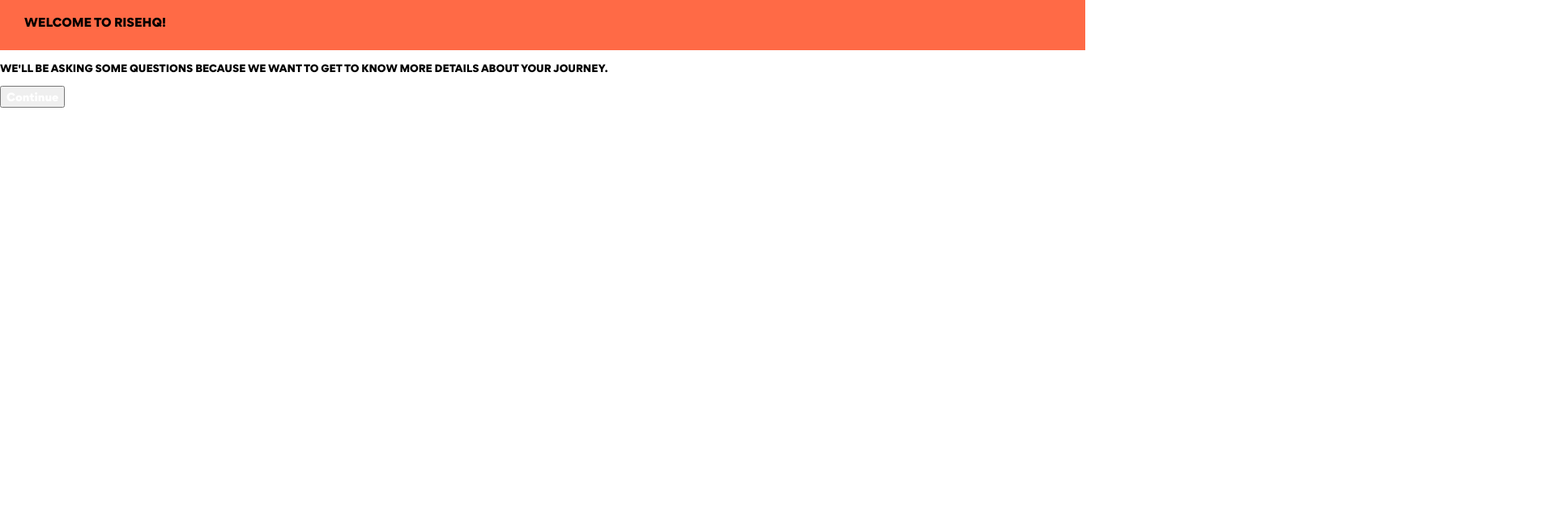
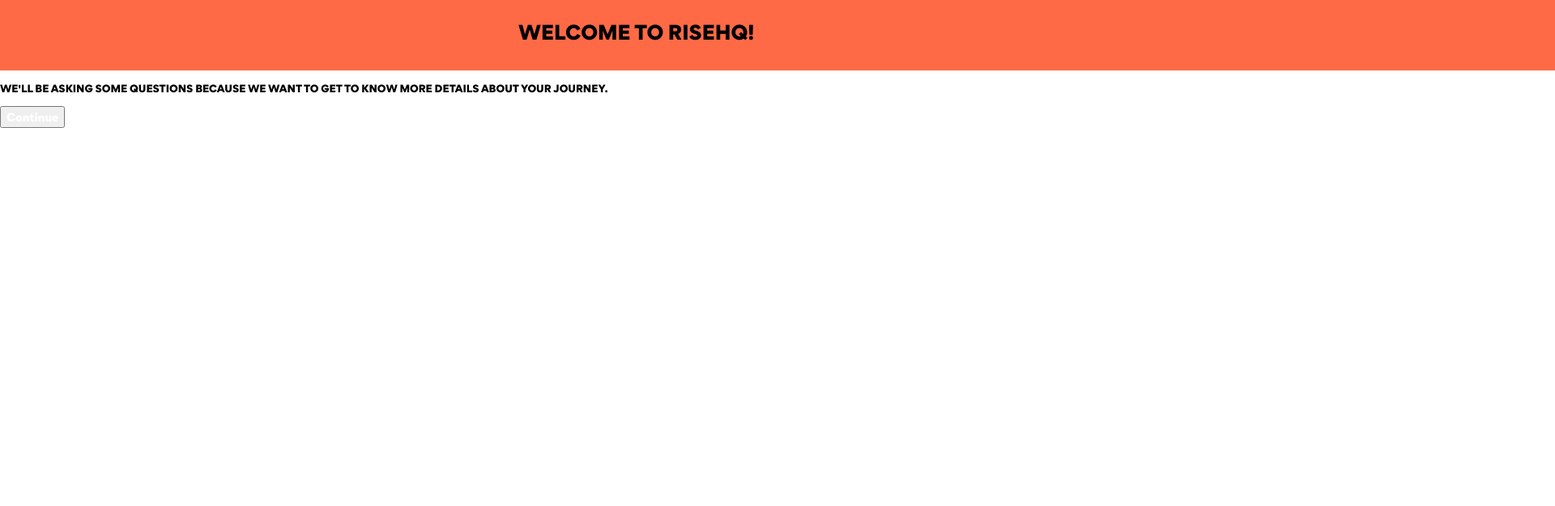
Before and after one commit to ErikaHutch/RiseHQProject, a website: page www/quizIntro.html in a window 1280 px wide. Shown: the part 175-800 px from the top of the page at 81% size, 1920 px wide, since content can reach past the window. Drawn offline with Linux system fonts and the light colour scheme.

Commit message:
quiz changes

```diff
--- a/www/css/index.css
+++ b/www/css/index.css
@@ -306,7 +306,7 @@
 .bar{
     display: block;
     width:100%;
-    padding: 10px 30px;
-    background-color: #FF6A46;
+    padding: 5px 50%;
     font-weight: bold;
+    font-size: 20px;
 }
--- a/www/quizIntro.html
+++ b/www/quizIntro.html
@@ -20,7 +20,7 @@
             <button><a href="menuBar.html">Button</a></button><!--menu bar button-->
         </header>
 
-        <div class="bar"> <!-- the pink bit-->
+        <div class="bar" style="background-color: #FF6A46;">
             <h3>Welcome to RiseHq!</h3>
         </div>
         <div></div> <!--The blue bit-->
```
